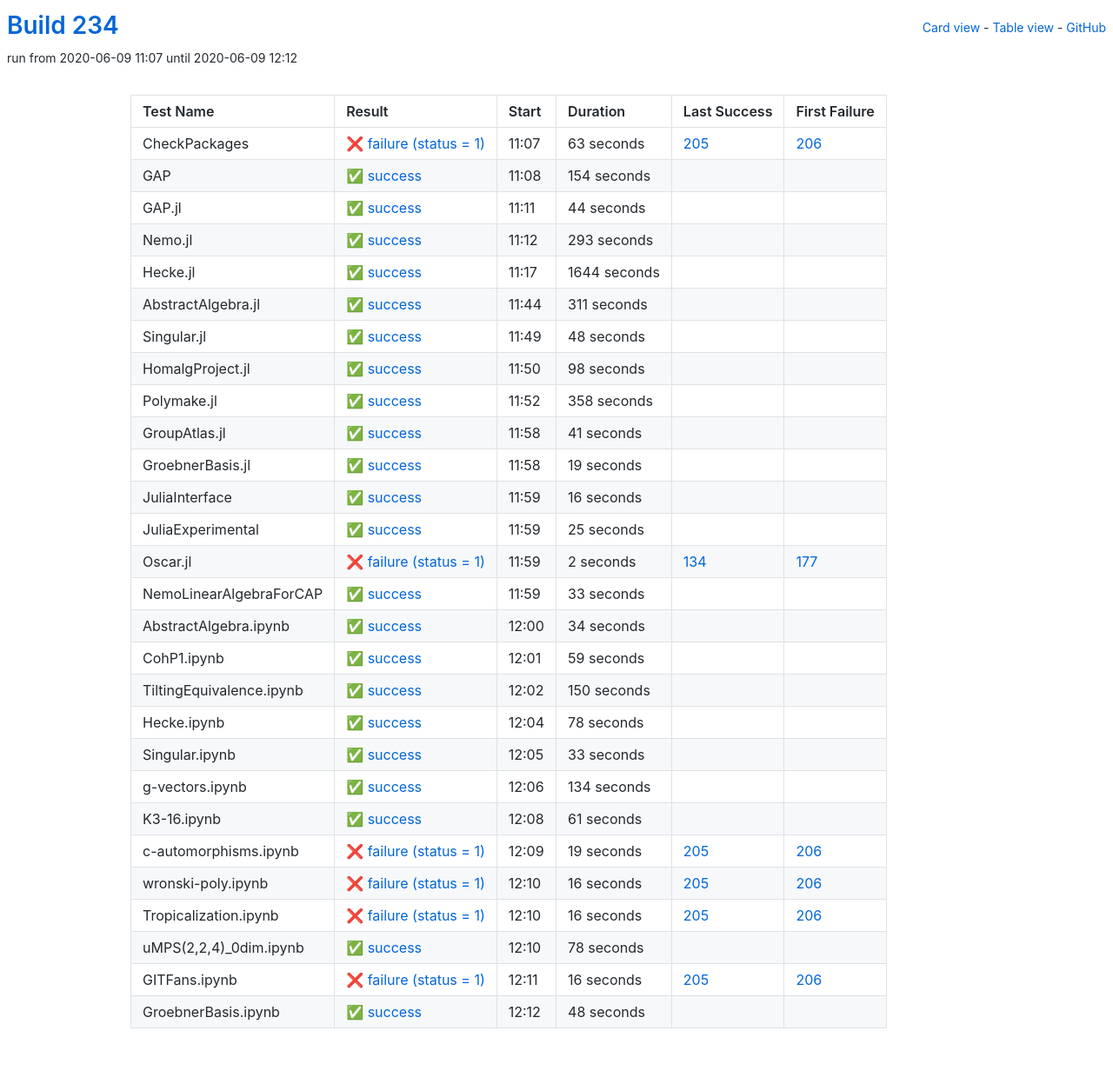
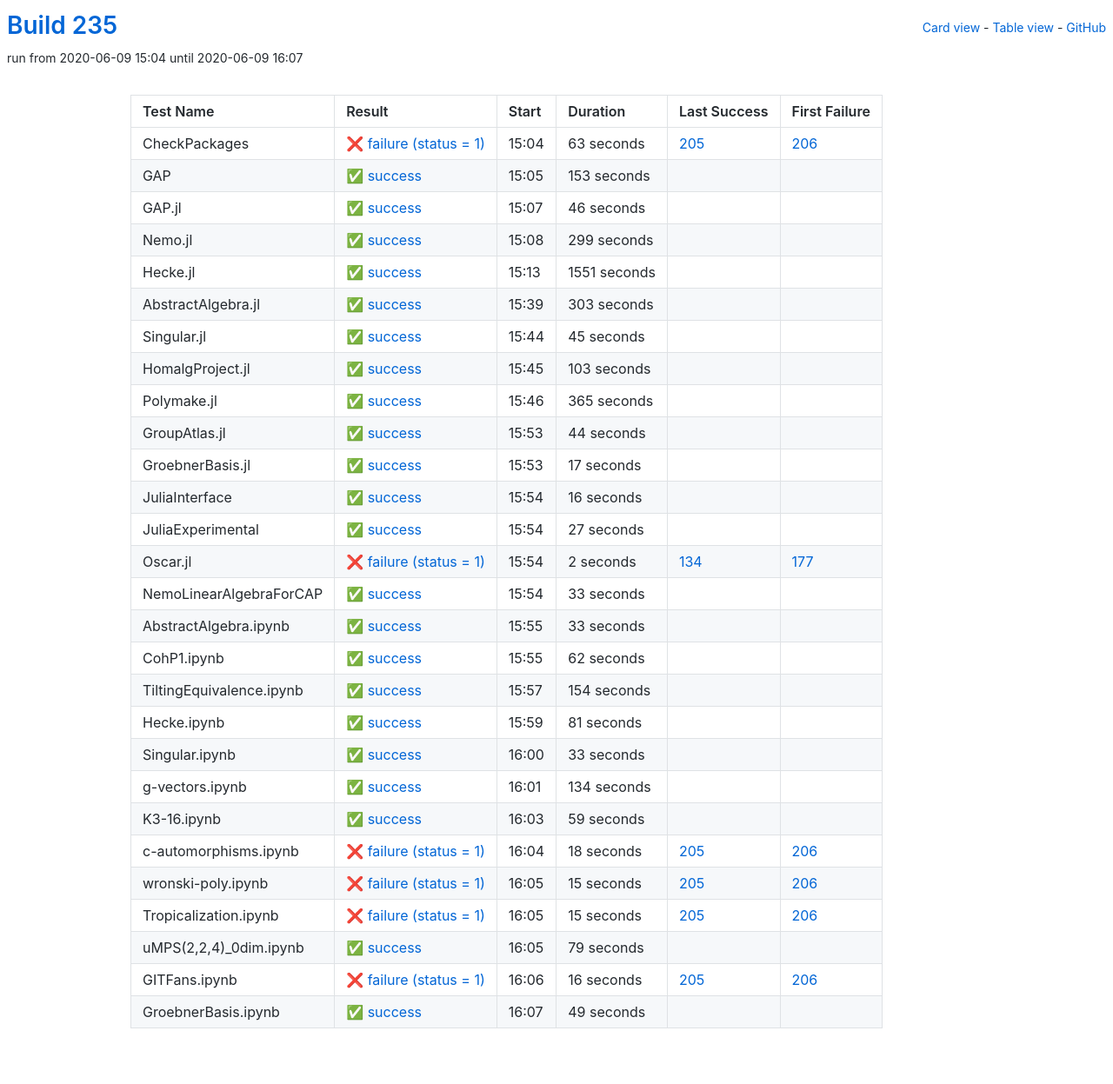
Before and after one commit to oscar-system/oscar-ci-status-stable, a Jekyll site: the page built from table.html, in a window 1280 px wide. Shown: the whole page at 87% size. Built offline with Jekyll 4.4.1, drawn with Linux system fonts in a browser that asks for light colours.

Commit message:
Build 235

```diff
--- a/_data/ci.yml
+++ b/_data/ci.yml
@@ -1,5 +1,5 @@
-build: 234
-build_url: https://oscarci.mathematik.uni-kl.de/job/oscar-stable/234/
+build: 235
+build_url: https://oscarci.mathematik.uni-kl.de/job/oscar-stable/235/
 job: oscar-stable
 tests:
 - duration: 63
@@ -9,129 +9,129 @@ tests:
   id: checkpackages
   last_success: 205
   last_success_url: https://oscarci.mathematik.uni-kl.de/job/oscar-stable/205/
-  log: https://oscarci.mathematik.uni-kl.de/job/oscar-stable/234/artifact/logs/build-234/CheckPackages.log
+  log: https://oscarci.mathematik.uni-kl.de/job/oscar-stable/235/artifact/logs/build-235/CheckPackages.log
   name: CheckPackages
-  start: 2020-06-09 11:07
+  start: 2020-06-09 15:04
   status: failure
   success: false
-- duration: 154
+- duration: 153
   exitcode: 0
   first_failure: false
   first_failure_url: null
   id: gap
   last_success: false
   last_success_url: null
-  log: https://oscarci.mathematik.uni-kl.de/job/oscar-stable/234/artifact/logs/build-234/GAP.log
+  log: https://oscarci.mathematik.uni-kl.de/job/oscar-stable/235/artifact/logs/build-235/GAP.log
   name: GAP
-  start: 2020-06-09 11:08
+  start: 2020-06-09 15:05
+  status: success
+  success: true
+- duration: 46
+  exitcode: 0
+  first_failure: false
+  first_failure_url: null
+  id: gap-jl
+  last_success: false
+  last_success_url: null
+  log: https://oscarci.mathematik.uni-kl.de/job/oscar-stable/235/artifact/logs/build-235/GAP.jl.log
+  name: GAP.jl
+  start: 2020-06-09 15:07
+  status: success
+  success: true
+- duration: 299
+  exitcode: 0
+  first_failure: false
+  first_failure_url: null
+  id: nemo-jl
+  last_success: false
+  last_success_url: null
+  log: https://oscarci.mathematik.uni-kl.de/job/oscar-stable/235/artifact/logs/build-235/Nemo.jl.log
+  name: Nemo.jl
+  start: 2020-06-09 15:08
+  status: success
+  success: true
+- duration: 1551
+  exitcode: 0
+  first_failure: false
+  first_failure_url: null
+  id: hecke-jl
+  last_success: false
+  last_success_url: null
+  log: https://oscarci.mathematik.uni-kl.de/job/oscar-stable/235/artifact/logs/build-235/Hecke.jl.log
+  name: Hecke.jl
+  start: 2020-06-09 15:13
+  status: success
+  success: true
+- duration: 303
+  exitcode: 0
+  first_failure: false
+  first_failure_url: null
+  id: abstractalgebra-jl
+  last_success: false
+  last_success_url: null
+  log: https://oscarci.mathematik.uni-kl.de/job/oscar-stable/235/artifact/logs/build-235/AbstractAlgebra.jl.log
+  name: AbstractAlgebra.jl
+  start: 2020-06-09 15:39
+  status: success
+  success: true
+- duration: 45
+  exitcode: 0
+  first_failure: false
+  first_failure_url: null
+  id: singular-jl
+  last_success: false
+  last_success_url: null
+  log: https://oscarci.mathematik.uni-kl.de/job/oscar-stable/235/artifact/logs/build-235/Singular.jl.log
+  name: Singular.jl
+  start: 2020-06-09 15:44
+  status: success
+  success: true
+- duration: 103
+  exitcode: 0
+  first_failure: false
+  first_failure_url: null
+  id: homalgproject-jl
+  last_success: false
+  last_success_url: null
+  log: https://oscarci.mathematik.uni-kl.de/job/oscar-stable/235/artifact/logs/build-235/HomalgProject.jl.log
+  name: HomalgProject.jl
+  start: 2020-06-09 15:45
+  status: success
+  success: true
+- duration: 365
+  exitcode: 0
+  first_failure: false
+  first_failure_url: null
+  id: polymake-jl
+  last_success: false
+  last_success_url: null
+  log: https://oscarci.mathematik.uni-kl.de/job/oscar-stable/235/artifact/logs/build-235/Polymake.jl.log
+  name: Polymake.jl
+  start: 2020-06-09 15:46
   status: success
   success: true
 - duration: 44
   exitcode: 0
   first_failure: false
   first_failure_url: null
-  id: gap-jl
-  last_success: false
-  last_success_url: null
-  log: https://oscarci.mathematik.uni-kl.de/job/oscar-stable/234/artifact/logs/build-234/GAP.jl.log
-  name: GAP.jl
-  start: 2020-06-09 11:11
-  status: success
-  success: true
-- duration: 293
-  exitcode: 0
-  first_failure: false
-  first_failure_url: null
-  id: nemo-jl
-  last_success: false
-  last_success_url: null
-  log: https://oscarci.mathematik.uni-kl.de/job/oscar-stable/234/artifact/logs/build-234/Nemo.jl.log
-  name: Nemo.jl
-  start: 2020-06-09 11:12
-  status: success
-  success: true
-- duration: 1644
-  exitcode: 0
-  first_failure: false
-  first_failure_url: null
-  id: hecke-jl
-  last_success: false
-  last_success_url: null
-  log: https://oscarci.mathematik.uni-kl.de/job/oscar-stable/234/artifact/logs/build-234/Hecke.jl.log
-  name: Hecke.jl
-  start: 2020-06-09 11:17
-  status: success
-  success: true
-- duration: 311
-  exitcode: 0
-  first_failure: false
-  first_failure_url: null
-  id: abstractalgebra-jl
-  last_success: false
-  last_success_url: null
-  log: https://oscarci.mathematik.uni-kl.de/job/oscar-stable/234/artifact/logs/build-234/AbstractAlgebra.jl.log
-  name: AbstractAlgebra.jl
-  start: 2020-06-09 11:44
-  status: success
-  success: true
-- duration: 48
-  exitcode: 0
-  first_failure: false
-  first_failure_url: null
-  id: singular-jl
-  last_success: false
-  last_success_url: null
-  log: https://oscarci.mathematik.uni-kl.de/job/oscar-stable/234/artifact/logs/build-234/Singular.jl.log
-  name: Singular.jl
-  start: 2020-06-09 11:49
-  status: success
-  success: true
-- duration: 98
-  exitcode: 0
-  first_failure: false
-  first_failure_url: null
-  id: homalgproject-jl
-  last_success: false
-  last_success_url: null
-  log: https://oscarci.mathematik.uni-kl.de/job/oscar-stable/234/artifact/logs/build-234/HomalgProject.jl.log
-  name: HomalgProject.jl
-  start: 2020-06-09 11:50
-  status: success
-  success: true
-- duration: 358
-  exitcode: 0
-  first_failure: false
-  first_failure_url: null
-  id: polymake-jl
-  last_success: false
-  last_success_url: null
-  log: https://oscarci.mathematik.uni-kl.de/job/oscar-stable/234/artifact/logs/build-234/Polymake.jl.log
-  name: Polymake.jl
-  start: 2020-06-09 11:52
-  status: success
-  success: true
-- duration: 41
-  exitcode: 0
-  first_failure: false
-  first_failure_url: null
   id: groupatlas-jl
   last_success: false
   last_success_url: null
-  log: https://oscarci.mathematik.uni-kl.de/job/oscar-stable/234/artifact/logs/build-234/GroupAtlas.jl.log
+  log: https://oscarci.mathematik.uni-kl.de/job/oscar-stable/235/artifact/logs/build-235/GroupAtlas.jl.log
   name: GroupAtlas.jl
-  start: 2020-06-09 11:58
+  start: 2020-06-09 15:53
   status: success
   success: true
-- duration: 19
+- duration: 17
   exitcode: 0
   first_failure: false
   first_failure_url: null
   id: groebnerbasis-jl
   last_success: false
   last_success_url: null
-  log: https://oscarci.mathematik.uni-kl.de/job/oscar-stable/234/artifact/logs/build-234/GroebnerBasis.jl.log
+  log: https://oscarci.mathematik.uni-kl.de/job/oscar-stable/235/artifact/logs/build-235/GroebnerBasis.jl.log
   name: GroebnerBasis.jl
-  start: 2020-06-09 11:58
+  start: 2020-06-09 15:53
   status: success
   success: true
 - duration: 16
@@ -141,21 +141,21 @@ tests:
   id: juliainterface
   last_success: false
   last_success_url: null
-  log: https://oscarci.mathematik.uni-kl.de/job/oscar-stable/234/artifact/logs/build-234/JuliaInterface.log
+  log: https://oscarci.mathematik.uni-kl.de/job/oscar-stable/235/artifact/logs/build-235/JuliaInterface.log
   name: JuliaInterface
-  start: 2020-06-09 11:59
+  start: 2020-06-09 15:54
   status: success
   success: true
-- duration: 25
+- duration: 27
   exitcode: 0
   first_failure: false
   first_failure_url: null
   id: juliaexperimental
   last_success: false
   last_success_url: null
-  log: https://oscarci.mathematik.uni-kl.de/job/oscar-stable/234/artifact/logs/build-234/JuliaExperimental.log
+  log: https://oscarci.mathematik.uni-kl.de/job/oscar-stable/235/artifact/logs/build-235/JuliaExperimental.log
   name: JuliaExperimental
-  start: 2020-06-09 11:59
+  start: 2020-06-09 15:54
   status: success
   success: true
 - duration: 2
@@ -165,9 +165,9 @@ tests:
   id: oscar-jl
   last_success: 134
   last_success_url: https://oscarci.mathematik.uni-kl.de/job/oscar-stable/134/
-  log: https://oscarci.mathematik.uni-kl.de/job/oscar-stable/234/artifact/logs/build-234/Oscar.jl.log
+  log: https://oscarci.mathematik.uni-kl.de/job/oscar-stable/235/artifact/logs/build-235/Oscar.jl.log
   name: Oscar.jl
-  start: 2020-06-09 11:59
+  start: 2020-06-09 15:54
   status: failure
   success: false
 - duration: 33
@@ -177,57 +177,57 @@ tests:
   id: nemolinearalgebraforcap
   last_success: false
   last_success_url: null
-  log: https://oscarci.mathematik.uni-kl.de/job/oscar-stable/234/artifact/logs/build-234/NemoLinearAlgebraForCAP.log
+  log: https://oscarci.mathematik.uni-kl.de/job/oscar-stable/235/artifact/logs/build-235/NemoLinearAlgebraForCAP.log
   name: NemoLinearAlgebraForCAP
-  start: 2020-06-09 11:59
+  start: 2020-06-09 15:54
   status: success
   success: true
-- duration: 34
+- duration: 33
   exitcode: 0
   first_failure: false
   first_failure_url: null
   id: abstractalgebra-ipynb
   last_success: false
   last_success_url: null
-  log: https://oscarci.mathematik.uni-kl.de/job/oscar-stable/234/artifact/logs/build-234/AbstractAlgebra.ipynb.log
+  log: https://oscarci.mathematik.uni-kl.de/job/oscar-stable/235/artifact/logs/build-235/AbstractAlgebra.ipynb.log
   name: AbstractAlgebra.ipynb
-  start: 2020-06-09 12:00
+  start: 2020-06-09 15:55
   status: success
   success: true
-- duration: 59
+- duration: 62
   exitcode: 0
   first_failure: false
   first_failure_url: null
   id: cohp1-ipynb
   last_success: false
   last_success_url: null
-  log: https://oscarci.mathematik.uni-kl.de/job/oscar-stable/234/artifact/logs/build-234/CohP1.ipynb.log
+  log: https://oscarci.mathematik.uni-kl.de/job/oscar-stable/235/artifact/logs/build-235/CohP1.ipynb.log
   name: CohP1.ipynb
-  start: 2020-06-09 12:01
+  start: 2020-06-09 15:55
   status: success
   success: true
-- duration: 150
+- duration: 154
   exitcode: 0
   first_failure: false
   first_failure_url: null
   id: tiltingequivalence-ipynb
   last_success: false
   last_success_url: null
-  log: https://oscarci.mathematik.uni-kl.de/job/oscar-stable/234/artifact/logs/build-234/TiltingEquivalence.ipynb.log
+  log: https://oscarci.mathematik.uni-kl.de/job/oscar-stable/235/artifact/logs/build-235/TiltingEquivalence.ipynb.log
   name: TiltingEquivalence.ipynb
-  start: 2020-06-09 12:02
+  start: 2020-06-09 15:57
   status: success
   success: true
-- duration: 78
+- duration: 81
   exitcode: 0
   first_failure: false
   first_failure_url: null
   id: hecke-ipynb
   last_success: false
   last_success_url: null
-  log: https://oscarci.mathematik.uni-kl.de/job/oscar-stable/234/artifact/logs/build-234/Hecke.ipynb.log
+  log: https://oscarci.mathematik.uni-kl.de/job/oscar-stable/235/artifact/logs/build-235/Hecke.ipynb.log
   name: Hecke.ipynb
-  start: 2020-06-09 12:04
+  start: 2020-06-09 15:59
   status: success
   success: true
 - duration: 33
@@ -237,9 +237,9 @@ tests:
   id: singular-ipynb
   last_success: false
   last_success_url: null
-  log: https://oscarci.mathematik.uni-kl.de/job/oscar-stable/234/artifact/logs/build-234/Singular.ipynb.log
+  log: https://oscarci.mathematik.uni-kl.de/job/oscar-stable/235/artifact/logs/build-235/Singular.ipynb.log
   name: Singular.ipynb
-  start: 2020-06-09 12:05
+  start: 2020-06-09 16:00
   status: success
   success: true
 - duration: 134
@@ -249,69 +249,69 @@ tests:
   id: g-vectors-ipynb
   last_success: false
   last_success_url: null
-  log: https://oscarci.mathematik.uni-kl.de/job/oscar-stable/234/artifact/logs/build-234/g-vectors.ipynb.log
+  log: https://oscarci.mathematik.uni-kl.de/job/oscar-stable/235/artifact/logs/build-235/g-vectors.ipynb.log
   name: g-vectors.ipynb
-  start: 2020-06-09 12:06
+  start: 2020-06-09 16:01
   status: success
   success: true
-- duration: 61
+- duration: 59
   exitcode: 0
   first_failure: false
   first_failure_url: null
   id: k3-16-ipynb
   last_success: false
   last_success_url: null
-  log: https://oscarci.mathematik.uni-kl.de/job/oscar-stable/234/artifact/logs/build-234/K3-16.ipynb.log
+  log: https://oscarci.mathematik.uni-kl.de/job/oscar-stable/235/artifact/logs/build-235/K3-16.ipynb.log
   name: K3-16.ipynb
-  start: 2020-06-09 12:08
+  start: 2020-06-09 16:03
   status: success
   success: true
-- duration: 19
+- duration: 18
   exitcode: 1
   first_failure: 206
   first_failure_url: https://oscarci.mathematik.uni-kl.de/job/oscar-stable/206/
   id: c-automorphisms-ipynb
   last_success: 205
   last_success_url: https://oscarci.mathematik.uni-kl.de/job/oscar-stable/205/
-  log: https://oscarci.mathematik.uni-kl.de/job/oscar-stable/234/artifact/logs/build-234/c-automorphisms.ipynb.log
+  log: https://oscarci.mathematik.uni-kl.de/job/oscar-stable/235/artifact/logs/build-235/c-automorphisms.ipynb.log
   name: c-automorphisms.ipynb
-  start: 2020-06-09 12:09
+  start: 2020-06-09 16:04
   status: failure
   success: false
-- duration: 16
+- duration: 15
   exitcode: 1
   first_failure: 206
   first_failure_url: https://oscarci.mathematik.uni-kl.de/job/oscar-stable/206/
   id: wronski-poly-ipynb
   last_success: 205
   last_success_url: https://oscarci.mathematik.uni-kl.de/job/oscar-stable/205/
-  log: https://oscarci.mathematik.uni-kl.de/job/oscar-stable/234/artifact/logs/build-234/wronski-poly.ipynb.log
+  log: https://oscarci.mathematik.uni-kl.de/job/oscar-stable/235/artifact/logs/build-235/wronski-poly.ipynb.log
   name: wronski-poly.ipynb
-  start: 2020-06-09 12:10
+  start: 2020-06-09 16:05
   status: failure
   success: false
-- duration: 16
+- duration: 15
   exitcode: 1
   first_failure: 206
   first_failure_url: https://oscarci.mathematik.uni-kl.de/job/oscar-stable/206/
   id: tropicalization-ipynb
   last_success: 205
   last_success_url: https://oscarci.mathematik.uni-kl.de/job/oscar-stable/205/
-  log: https://oscarci.mathematik.uni-kl.de/job/oscar-stable/234/artifact/logs/build-234/Tropicalization.ipynb.log
+  log: https://oscarci.mathematik.uni-kl.de/job/oscar-stable/235/artifact/logs/build-235/Tropicalization.ipynb.log
   name: Tropicalization.ipynb
-  start: 2020-06-09 12:10
+  start: 2020-06-09 16:05
   status: failure
   success: false
-- duration: 78
+- duration: 79
   exitcode: 0
   first_failure: false
   first_failure_url: null
   id: umps-2-2-4-0dim-ipynb
   last_success: false
   last_success_url: null
-  log: https://oscarci.mathematik.uni-kl.de/job/oscar-stable/234/artifact/logs/build-234/uMPS-2-2-4-_0dim.ipynb.log
+  log: https://oscarci.mathematik.uni-kl.de/job/oscar-stable/235/artifact/logs/build-235/uMPS-2-2-4-_0dim.ipynb.log
   name: uMPS(2,2,4)_0dim.ipynb
-  start: 2020-06-09 12:10
+  start: 2020-06-09 16:05
   status: success
   success: true
 - duration: 16
@@ -321,20 +321,20 @@ tests:
   id: gitfans-ipynb
   last_success: 205
   last_success_url: https://oscarci.mathematik.uni-kl.de/job/oscar-stable/205/
-  log: https://oscarci.mathematik.uni-kl.de/job/oscar-stable/234/artifact/logs/build-234/GITFans.ipynb.log
+  log: https://oscarci.mathematik.uni-kl.de/job/oscar-stable/235/artifact/logs/build-235/GITFans.ipynb.log
   name: GITFans.ipynb
-  start: 2020-06-09 12:11
+  start: 2020-06-09 16:06
   status: failure
   success: false
-- duration: 48
+- duration: 49
   exitcode: 0
   first_failure: false
   first_failure_url: null
   id: groebnerbasis-ipynb
   last_success: false
   last_success_url: null
-  log: https://oscarci.mathematik.uni-kl.de/job/oscar-stable/234/artifact/logs/build-234/GroebnerBasis.ipynb.log
+  log: https://oscarci.mathematik.uni-kl.de/job/oscar-stable/235/artifact/logs/build-235/GroebnerBasis.ipynb.log
   name: GroebnerBasis.ipynb
-  start: 2020-06-09 12:12
+  start: 2020-06-09 16:07
   status: success
   success: true
```
Also changed, not shown: README.md.
